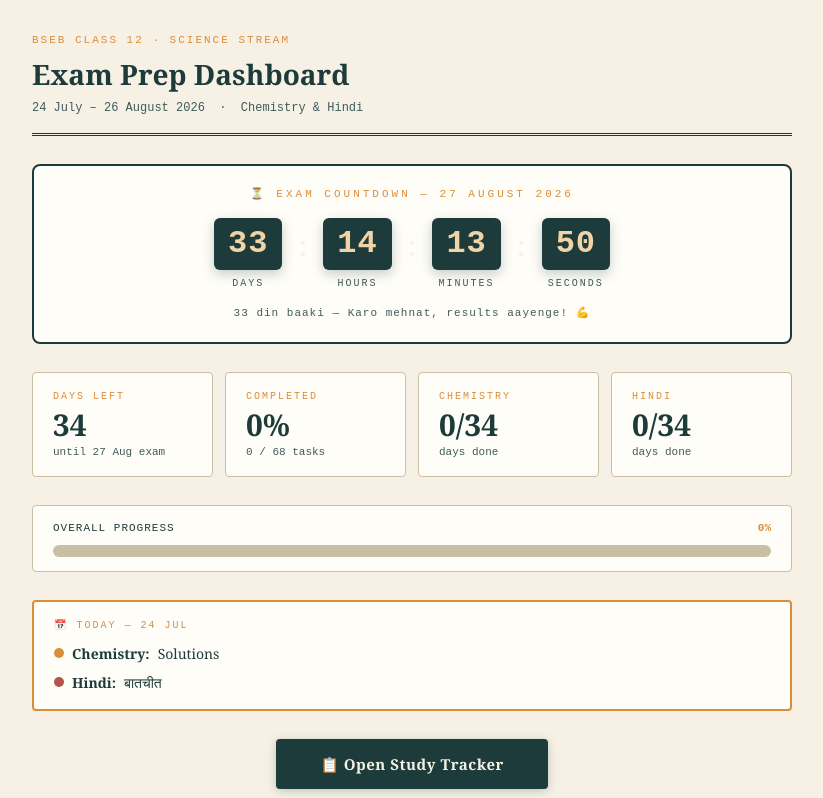
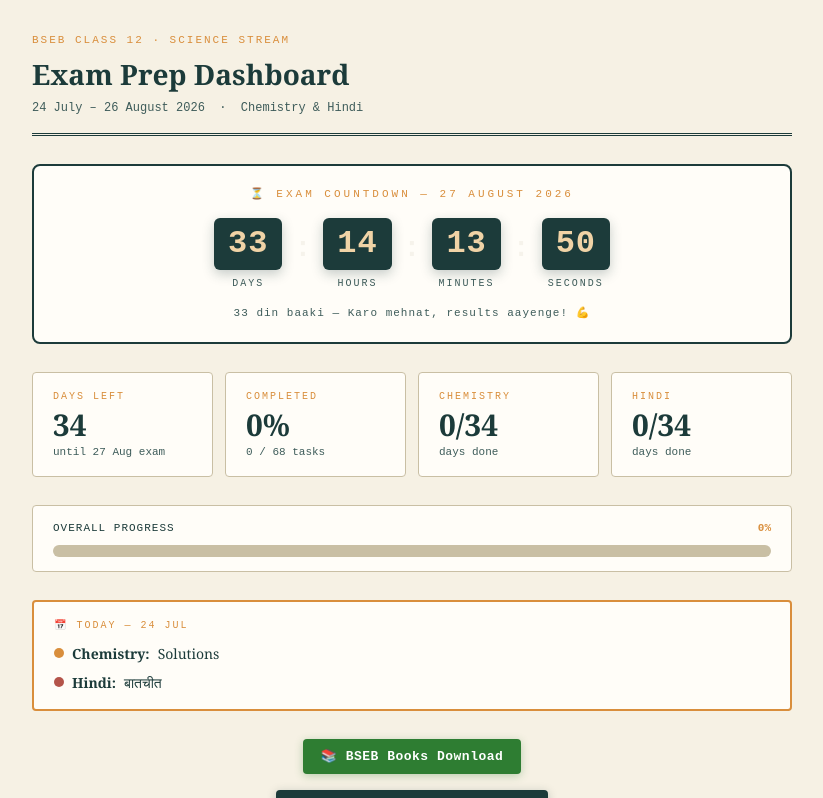
Before and after one commit to rupeshsahu408/studytools, a React (Vite) app in the folder client/: page /exam in a window 1280 px wide. Shown: the top 798 px of the page, without its empty margins (228-1051 px from the left). Built offline with nearby package versions, Linux system fonts and the light colour scheme; no server answers.

Commit message:
Add functionality to exam page
Replit-Commit-Author: Agent

```diff
--- a/client/src/pages/ExamPage.tsx
+++ b/client/src/pages/ExamPage.tsx
@@ -223,6 +223,27 @@ export default function ExamPage() {
           </div>
         )}
 
+        {/* Books download button */}
+        <div style={{ textAlign: "center", marginBottom: 16 }}>
+          <a
+            href="https://biharboardbooks.com/download/#1l1QJI0tUo5OO7JJ-bDoHXNnq3PPNuEkm"
+            target="_blank"
+            rel="noopener noreferrer"
+            style={{
+              display: "inline-flex", alignItems: "center", gap: 6,
+              background: "#2E7D32", color: "#fff",
+              border: "none", borderRadius: 4,
+              padding: "8px 18px", fontSize: 13,
+              fontFamily: "'Courier New',monospace",
+              fontWeight: "bold", letterSpacing: 0.5,
+              cursor: "pointer", textDecoration: "none",
+              boxShadow: "0 2px 8px rgba(46,125,50,0.3)",
+            }}
+          >
+            📚 BSEB Books Download
+          </a>
+        </div>
+
         {/* CTA button — navigates to /exam/tracker */}
         <div style={{ textAlign: "center", marginBottom: 32 }}>
           <button
```
